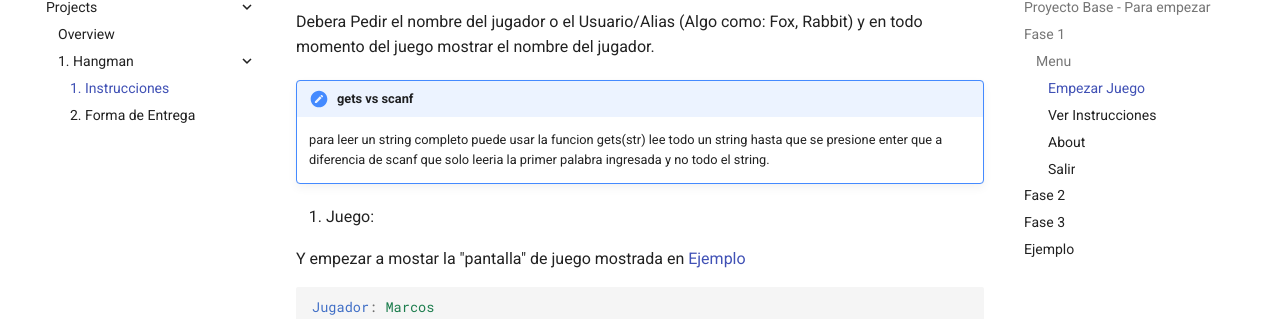
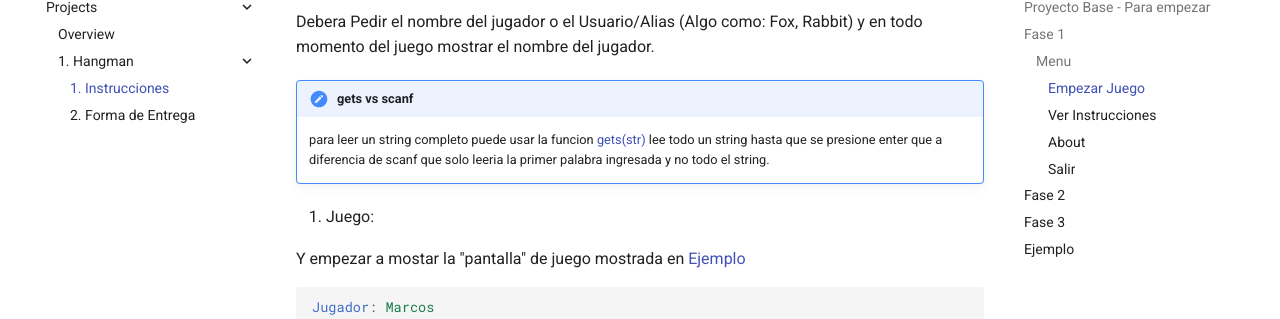
Before and after one commit to cs-ufm/cs101-2020, an MkDocs documentation site: the page built from docs/projects/hangman/hangman.md, in a window 1280 px wide and 900 px high, scrolled down 1435 px. Shown: the part 128-447 px from the top of the window. Built offline with MkDocs 1.6.1 and Material for MkDocs 9.7.7, drawn with Linux system fonts in a browser that asks for light colours; comment, search, counter and statistics services are not loaded; some of the changed lines change nothing that is shown.

Commit message:
@jmarcos-cano - url

```diff
--- a/docs/projects/hangman/hangman.md
+++ b/docs/projects/hangman/hangman.md
@@ -66,7 +66,7 @@ momento del juego mostrar el nombre del jugador.
 
 
 !!! note "gets vs scanf"
-    para leer un string completo puede usar la funcion gets(str) lee todo un string hasta que se presione enter que  a diferencia de scanf que solo leeria la primer palabra ingresada y no todo el string.
+    para leer un string completo puede usar la funcion [gets(str)](https://www.tutorialspoint.com/c_standard_library/c_function_gets.htm) lee todo un string hasta que se presione enter que  a diferencia de scanf que solo leeria la primer palabra ingresada y no todo el string.
 
 2. Juego:
 
```
